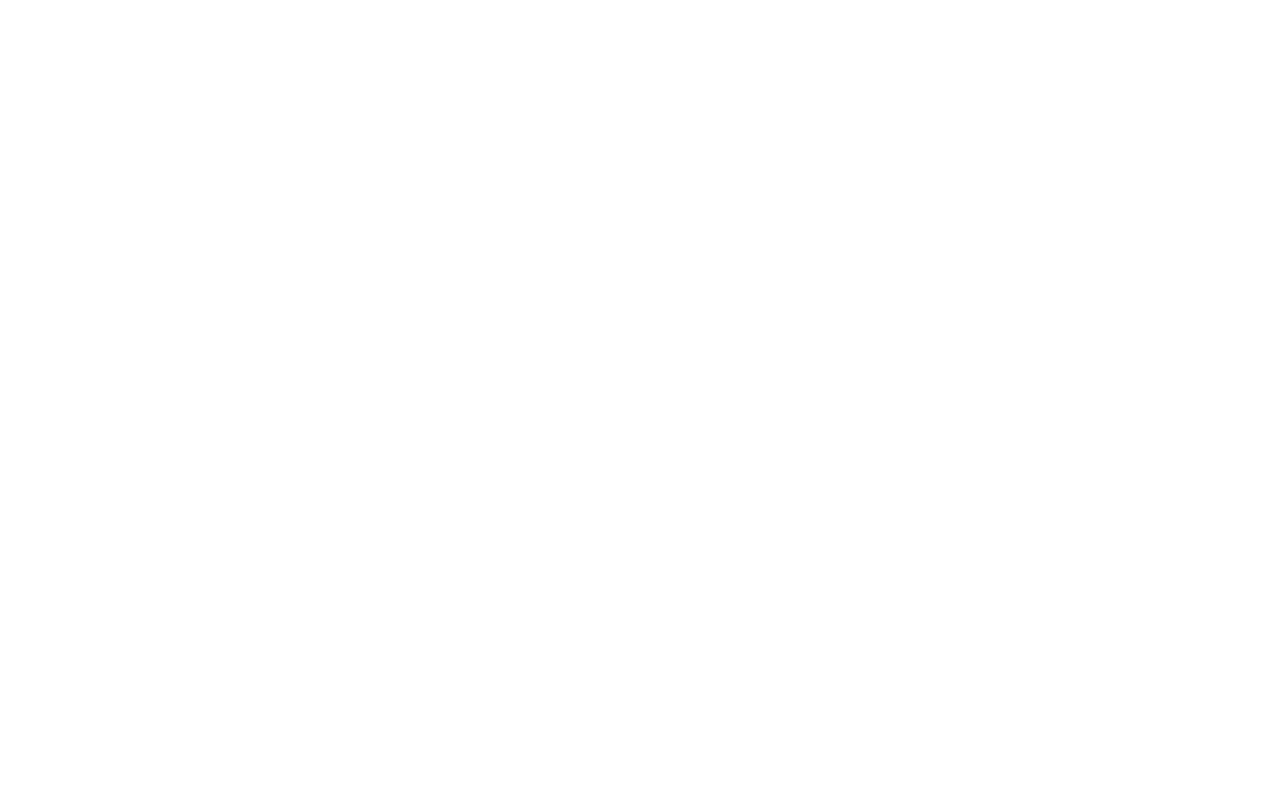
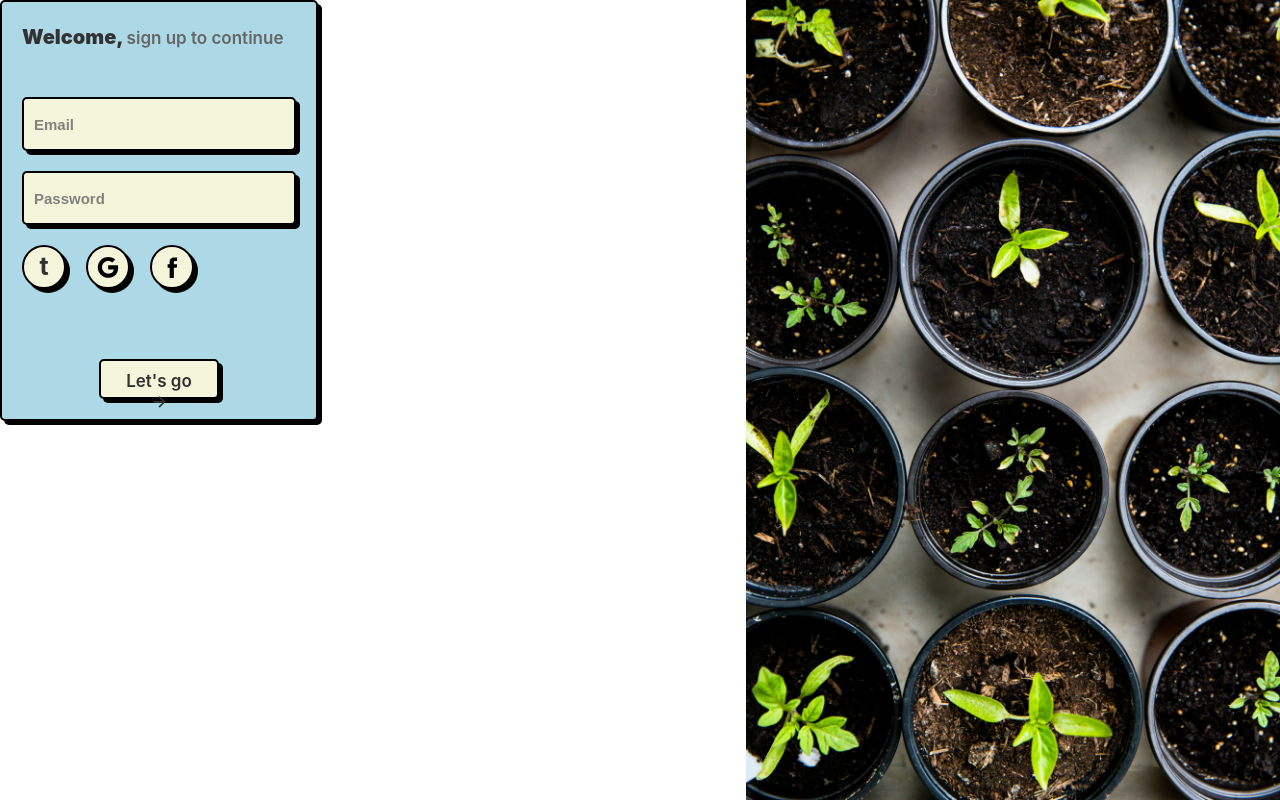
Before and after one commit to Uriasmanu/horta-facil, a React (Vite) app: page / in a window 1280 px wide. Built offline with nearby package versions, Linux system fonts and the light colour scheme.

Commit message:
criação da pagina de login

```diff
--- a/src/App.jsx
+++ b/src/App.jsx
@@ -1,12 +1,13 @@
 
 import './App.css'
+import Login from './assets/Pages/Login/Login'
 
 function App() {
 
 
   return (
     <>
-
+      <Login/>
     </>
   )
 }
--- /dev/null
+++ b/src/assets/Components/LoginComponent/LoginComponent.jsx
@@ -0,0 +1,29 @@
+import './_LoginComponent.scss'
+
+const LoginComponent = () => {
+    return (
+        <div className="container-LoginComponent">
+            <form className="form">
+                <div className="title">Welcome, <span>sign up to continue</span></div>
+                <input className="input" name="email" placeholder="Email" type="email" />
+                <input className="input" name="password" placeholder="Password" type="password" />
+                <div className="login-with">
+                    <div className="button-log"><b>t</b></div>
+                    <div className="button-log">
+                        <svg xmlnsXlink="http://www.w3.org/1999/xlink" xmlns="http://www.w3.org/2000/svg" xmlSpace="preserve" width="56.6934px" viewBox="0 0 56.6934 56.6934" version="1.1" style={{ enableBackground: "new 0 0 56.6934 56.6934" }} id="Layer_1" height="56.6934px" className="icon">
+                            <path d="M51.981,24.4812c-7.7173-0.0038-15.4346-0.0019-23.1518-0.001c0.001,3.2009-0.0038,6.4018,0.0019,9.6017  c4.4693-0.001,8.9386-0.0019,13.407,0c-0.5179,3.0673-2.3408,5.8723-4.9258,7.5991c-1.625,1.0926-3.492,1.8018-5.4168,2.139  c-1.9372,0.3306-3.9389,0.3729-5.8713-0.0183c-1.9651-0.3921-3.8409-1.2108-5.4773-2.3649  c-2.6166-1.8383-4.6135-4.5279-5.6388-7.5549c-1.0484-3.0788-1.0561-6.5046,0.0048-9.5805  c0.7361-2.1679,1.9613-4.1705,3.5708-5.8002c1.9853-2.0324,4.5664-3.4853,7.3473-4.0811c2.3812-0.5083,4.8921-0.4113,7.2234,0.294  c1.9815,0.6016,3.8082,1.6874,5.3044,3.1163c1.5125-1.5039,3.0173-3.0164,4.527-4.5231c0.7918-0.811,1.624-1.5865,2.3908-2.4196  c-2.2928-2.1218-4.9805-3.8274-7.9172-4.9056C32.0723,4.0363,26.1097,3.995,20.7871,5.8372  C14.7889,7.8907,9.6815,12.3763,6.8497,18.0459c-0.9859,1.9536-1.7057,4.0388-2.1381,6.1836  C3.6238,29.5732,4.382,35.2707,6.8468,40.1378c1.6019,3.1768,3.8985,6.001,6.6843,8.215c2.6282,2.0958,5.6916,3.6439,8.9396,4.5078  c4.0984,1.0993,8.461,1.0743,12.5864,0.1355c3.7284-0.8581,7.256-2.6397,10.0725-5.24c2.977-2.7358,5.1006-6.3403,6.2249-10.2138  C52.5807,33.3171,52.7498,28.8064,51.981,24.4812z"></path>
+                        </svg>
+                    </div>
+                    <div className="button-log">
+                        <svg className="icon" height="56.693px" id="Layer_1" version="1.1" viewBox="0 0 56.693 56.693" width="56.693px" xmlSpace="preserve" xmlns="http://www.w3.org/2000/svg" xmlnsXlink="http://www.w3.org/1999/xlink">
+                            <path d="M40.43,21.739h-7.645v-5.014c0-1.883,1.248-2.322,2.127-2.322c0.877,0,5.395,0,5.395,0V6.125l-7.43-0.029  c-8.248,0-10.125,6.174-10.125,10.125v5.518h-4.77v8.53h4.77c0,10.947,0,24.137,0,24.137h10.033c0,0,0-13.32,0-24.137h6.77  L40.43,21.739z"></path>
+                        </svg>
+                    </div>
+                </div>
+                <button className="button-confirm">Let's go →</button>
+            </form>
+        </div>
+    )
+}
+
+export default LoginComponent;
--- /dev/null
+++ b/src/assets/Components/LoginComponent/_LoginComponent.scss
@@ -0,0 +1,102 @@
+.container-LoginComponent{
+    /* From Uiverse.io by ayyjayy2 */
+.form {
+    --input-focus: #2d8cf0;
+    --font-color: #323232;
+    --font-color-sub: #666;
+    --bg-color: beige;
+    --main-color: black;
+    padding: 20px;
+    background: lightblue;
+    display: flex;
+    flex-direction: column;
+    align-items: flex-start;
+    justify-content: center;
+    gap: 20px;
+    border-radius: 5px;
+    border: 2px solid var(--main-color);
+    box-shadow: 4px 4px var(--main-color);
+  }
+
+  .title {
+    color: var(--font-color);
+    font-weight: 900;
+    font-size: 20px;
+    margin-bottom: 25px;
+  }
+
+  .title span {
+    color: var(--font-color-sub);
+    font-weight: 600;
+    font-size: 17px;
+  }
+
+  .input {
+    width: 250px;
+    height: 40px;
+    border-radius: 5px;
+    border: 2px solid var(--main-color);
+    background-color: var(--bg-color);
+    box-shadow: 4px 4px var(--main-color);
+    font-size: 15px;
+    font-weight: 600;
+    color: var(--font-color);
+    padding: 5px 10px;
+    outline: none;
+  }
+
+  .input::placeholder {
+    color: var(--font-color-sub);
+    opacity: 0.8;
+  }
+
+  .input:focus {
+    border: 2px solid var(--input-focus);
+  }
+
+  .login-with {
+    display: flex;
+    gap: 20px;
+  }
+
+  .button-log {
+    cursor: pointer;
+    width: 40px;
+    height: 40px;
+    border-radius: 100%;
+    border: 2px solid var(--main-color);
+    background-color: var(--bg-color);
+    box-shadow: 4px 4px var(--main-color);
+    color: var(--font-color);
+    font-size: 25px;
+    display: flex;
+    justify-content: center;
+    align-items: center;
+  }
+
+  .icon {
+    width: 24px;
+    height: 24px;
+    fill: var(--main-color);
+  }
+
+  .button-log:active, .button-confirm:active {
+    box-shadow: 0px 0px var(--main-color);
+    transform: translate(3px, 3px);
+  }
+
+  .button-confirm {
+    margin: 50px auto 0 auto;
+    width: 120px;
+    height: 40px;
+    border-radius: 5px;
+    border: 2px solid var(--main-color);
+    background-color: var(--bg-color);
+    box-shadow: 4px 4px var(--main-color);
+    font-size: 17px;
+    font-weight: 600;
+    color: var(--font-color);
+    cursor: pointer;
+  }
+
+}
--- a/src/assets/Pages/Login/Login.jsx
+++ b/src/assets/Pages/Login/Login.jsx
@@ -1,9 +1,13 @@
+import LoginComponent from '../../Components/LoginComponent/LoginComponent';
 import './_Login.scss'
 
-const Login = () =>{
-    return(
+import banner from '../../../image/horta.png'
+
+const Login = () => {
+    return (
         <div className="container-login">
-
+            <LoginComponent />
+            <img src={banner} alt="" />
         </div>
     )
 }
--- a/src/assets/Pages/Login/_Login.scss
+++ b/src/assets/Pages/Login/_Login.scss
@@ -0,0 +1,7 @@
+.container-login{
+    display: flex;
+    width: 100vw;
+    box-sizing: border-box;
+    height: 100vh;
+    justify-content: space-between;
+}
```
Also changed, not shown: src/image/horta.png (added).
